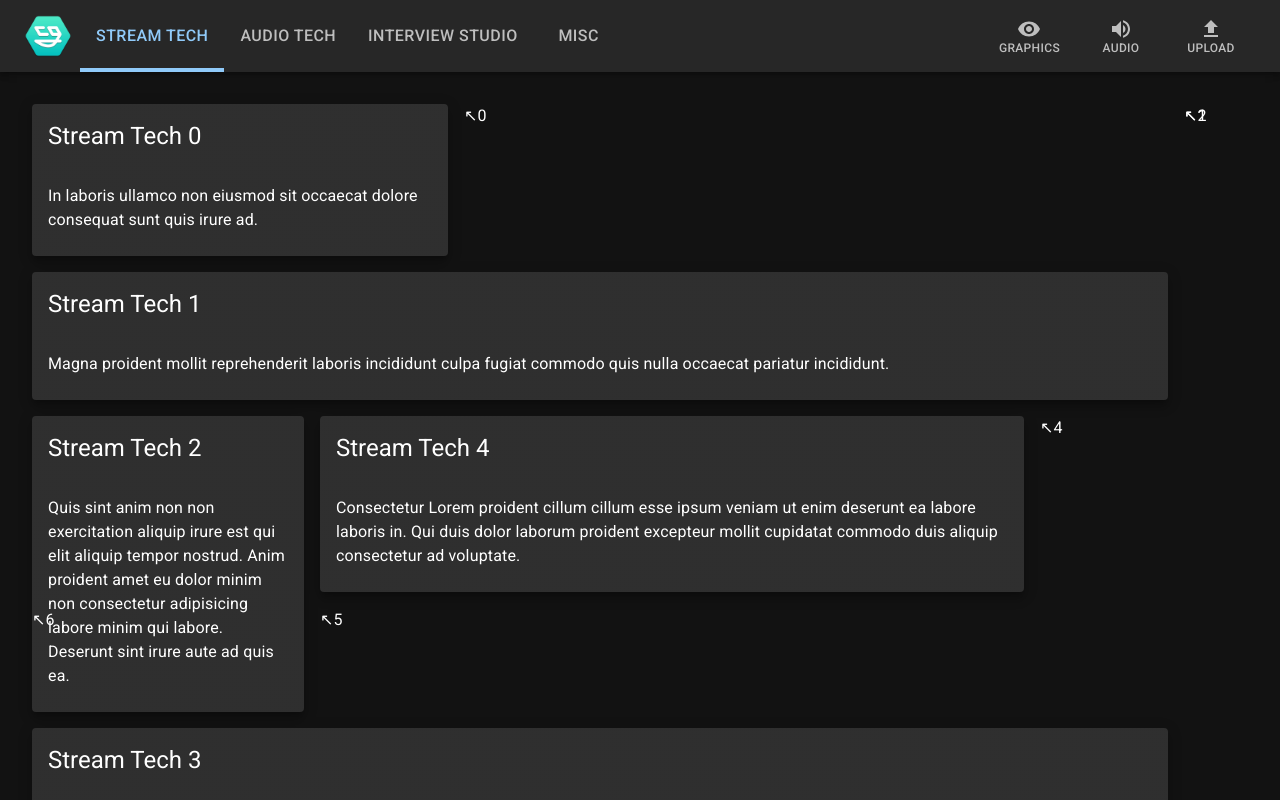
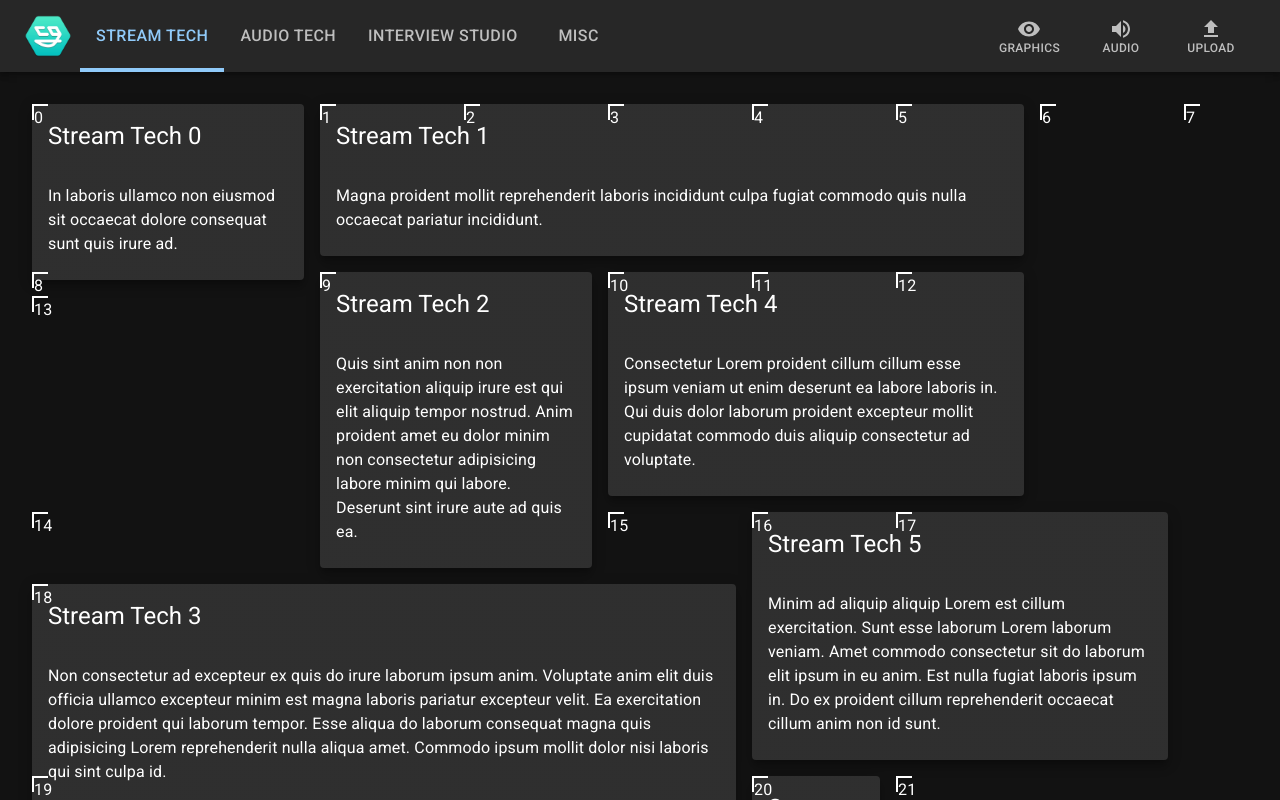
Before and after one commit to Hoishin/nodecg-react-playground, a React (Vite) app: page /#/stream-tech in a window 1280 px wide. Built offline with nearby package versions, Linux system fonts and the light colour scheme; a web font is replaced by a local one.

Commit message:
some refactoring

```diff
--- a/src/components/Panel.tsx
+++ b/src/components/Panel.tsx
@@ -11,7 +11,7 @@ interface Props {
 	width: number;
 	top: number;
 	left: number;
-	onElementResize: (position: { width: number; height: number; }) => void;
+	onElementResize: (position: { width: number; height: number }) => void;
 }
 
 const Panel: FC<Props> = (props) => {
@@ -39,4 +39,4 @@ const Panel: FC<Props> = (props) => {
 	);
 };
 
-export default Panel
+export default Panel;
--- a/src/components/Workspace.tsx
+++ b/src/components/Workspace.tsx
@@ -12,64 +12,75 @@ interface Props {
 	panels: Array<{ width: number; content: string; name: string }>;
 }
 
+interface Size {
+	width: number;
+	height: number;
+}
+
+interface PanelPosition {
+	top: number;
+	left: number;
+	bottom: number;
+	right: number;
+}
+
+interface Coordinate {
+	x: number;
+	y: number;
+}
+
 const Workspace: FC<Props> = (props) => {
+	const [containerRef, { width: containerWidth }] = useElementResize();
+
+	const [panelSizes, setPanelSizes] = useState<Size[]>([]);
+
 	const panels = props.panels.map((panel) => ({
 		...panel,
 		width: 128 + 144 * (panel.width - 1),
 	}));
 
-	const [panelSizes, setPanelSizes] = useState(() =>
-		panels.map(() => ({ width: 0, height: 0 }))
+	const panelPositions: PanelPosition[] = [];
+
+	const topLeftCorners: Coordinate[] = [{ x: 0, y: 0 }];
+	const addCorner = (x: number, y: number) => {
+		const alreadyExists = topLeftCorners.some(
+			(corner) => corner.x === x && corner.y === y
 		);
+		if (!alreadyExists) {
+			topLeftCorners.push({ x, y });
+		}
+	};
 
-	const [containerRef, { width: containerWidth }] = useElementResize();
-
-	const panelPositions: Array<{
-		top: number;
-		left: number;
-		bottom: number;
-		right: number;
-	}> = [];
-
-	const topLeftCorners: Array<{ top: number; left: number }> = [
-		{ top: 0, left: 0 },
-	];
-	const panelsAreReady = panelSizes.some((panel) => panel.width !== 0);
-	if (panelsAreReady) {
 	for (const size of panelSizes) {
 		topLeftCorners.sort((a, b) => {
-				if (a.top === b.top) {
-					return a.left - b.left;
+			if (a.y === b.y) {
+				return a.x - b.x;
 			}
-				return a.top - b.top;
+			return a.y - b.y;
 		});
-			const fittingCornerIndex = topLeftCorners.findIndex((corner) => {
-				const tmpRight = corner.left + size.width;
-				const tmpBottom = corner.top + size.height;
+
+		const fittingCorner = topLeftCorners.find((corner) => {
+			const tmpRight = corner.x + size.width;
+			const tmpBottom = corner.y + size.height;
 			if (containerWidth < tmpRight) {
-					return corner.left === 0;
+				return corner.x === 0;
 			}
 			const overlapsWithOtherPanel = panelPositions.some(
 				(position) =>
 					position.left - GAP < tmpRight &&
-						corner.left < position.right + GAP &&
+					corner.x < position.right + GAP &&
 					position.top - GAP < tmpBottom &&
-						corner.top < position.bottom + GAP
+					corner.y < position.bottom + GAP
 			);
 			return !overlapsWithOtherPanel;
 		});
-			const fittingCorner = topLeftCorners[fittingCornerIndex];
-
-			if (fittingCornerIndex !== -1) {
-				topLeftCorners.splice(fittingCornerIndex, 1);
-			}
 
 		if (!fittingCorner) {
 			continue;
 		}
 
-			const top = fittingCorner.top;
-			const left = fittingCorner.left;
+		const top = fittingCorner.y;
+		const left = fittingCorner.x;
 		const bottom = top + size.height;
 		const right = left + size.width;
 
@@ -79,46 +90,31 @@ const Workspace: FC<Props> = (props) => {
 					right + GAP < position.right && position.bottom < bottom + GAP
 			)
 			.sort((a, b) => b.bottom - a.bottom);
-			rightPanels.push({
-				top: -Infinity,
-				left: 0,
-				bottom: -GAP,
-				right: Infinity,
-			});
 		let maxRight = Infinity;
 		for (const rightPanel of rightPanels) {
 			if (rightPanel.left < maxRight) {
 				maxRight = rightPanel.left;
-					topLeftCorners.push({
-						top: rightPanel.bottom + GAP,
-						left: right + GAP,
-					});
+				addCorner(right + GAP, rightPanel.bottom + GAP);
 			}
 		}
+		addCorner(right + GAP, 0);
+
 		const belowPanels = panelPositions
 			.filter(
 				(position) =>
 					bottom + GAP < position.bottom && position.right < right + GAP
 			)
 			.sort((a, b) => b.right - a.right);
-			belowPanels.push({
-				top: 0,
-				left: -Infinity,
-				bottom: Infinity,
-				right: -GAP,
-			});
 		let maxBottom = Infinity;
 		for (const belowPanel of belowPanels) {
 			if (belowPanel.top < maxBottom) {
 				maxBottom = belowPanel.top;
-					topLeftCorners.push({
-						top: bottom + GAP,
-						left: belowPanel.right + GAP,
-					});
+				addCorner(belowPanel.right + GAP, bottom + GAP);
 			}
 		}
+		addCorner(0, bottom + GAP);
+
 		panelPositions.push({ top, left, bottom, right });
-		}
 	}
 
 	return (
@@ -144,8 +140,17 @@ const Workspace: FC<Props> = (props) => {
 				);
 			})}
 			{topLeftCorners.map((corner, i) => (
-				<Box key={i} position="absolute" top={corner.top} left={corner.left}>
-					↖{i}
+				<Box
+					key={i}
+					position="absolute"
+					top={corner.y}
+					left={corner.x}
+					width={16}
+					height={16}
+					borderTop="2px solid white"
+					borderLeft="2px solid white"
+				>
+					{i}
 				</Box>
 			))}
 		</Box>
--- a/src/router.tsx
+++ b/src/router.tsx
@@ -1,6 +1,6 @@
-import FileUpload from '@mui/icons-material/FileUpload'
-import Visibility from '@mui/icons-material/Visibility'
-import VolumeUp from '@mui/icons-material/VolumeUp'
+import FileUpload from "@mui/icons-material/FileUpload";
+import Visibility from "@mui/icons-material/Visibility";
+import VolumeUp from "@mui/icons-material/VolumeUp";
 import { loremIpsum } from "lorem-ipsum";
 import { Navigate, createHashRouter } from "react-router-dom";
 
@@ -13,9 +13,9 @@ const randomInt = (max: number) => {
 };
 
 const createSamplePanels = (id: string) =>
-	Array.from({ length: 5 }).map((_, i) => ({
+	Array.from({ length: 10 }).map((_, i) => ({
 		name: `${id} ${i}`,
-		width: randomInt(8),
+		width: randomInt(5),
 		content: loremIpsum({ count: randomInt(5) }),
 	}));
 
@@ -26,7 +26,11 @@ export const workspaces = [
 		default: true,
 		panels: createSamplePanels("Stream Tech"),
 	},
-	{ name: "Audio Tech", route: "audio-tech", panels: createSamplePanels("Audio Tech") },
+	{
+		name: "Audio Tech",
+		route: "audio-tech",
+		panels: createSamplePanels("Audio Tech"),
+	},
 	{
 		name: "Interview Studio",
 		route: "interview-studio",
@@ -49,14 +53,7 @@ export const router = createHashRouter([
 		children: [
 			{
 				path: "/",
-				Component: () => {
-					const defaultWorkspace = workspaces.find(
-						(workspace) => workspace.default
-					);
-					return defaultWorkspace ? (
-						<Navigate replace to={defaultWorkspace.route} />
-					) : null;
-				},
+				element: <Navigate replace to={workspaces[0]!.route} />,
 			},
 			...workspaces.map((workspace) => ({
 				path: workspace.route,
```
Lines whose indentation alone changed are shown as unchanged.
